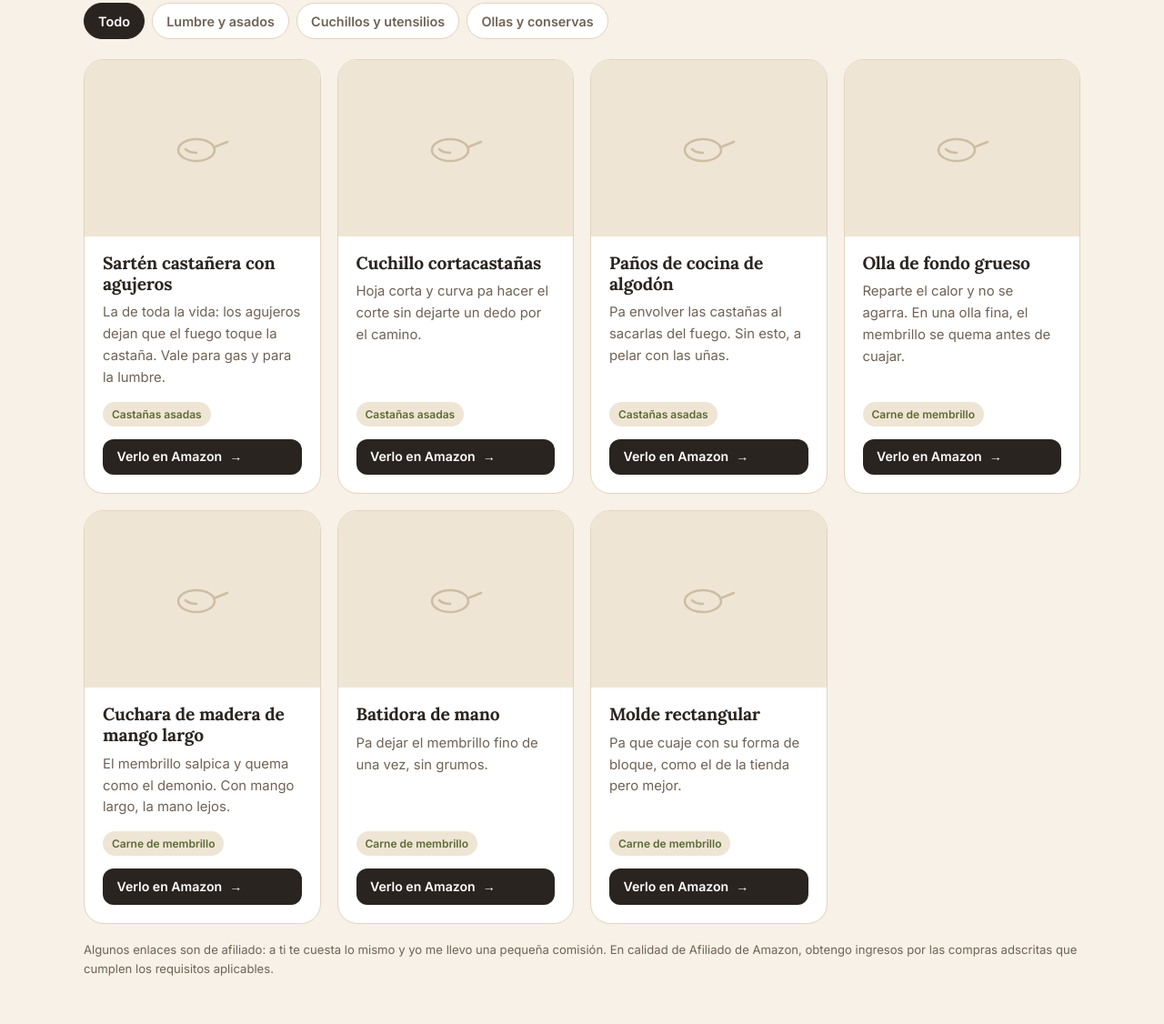
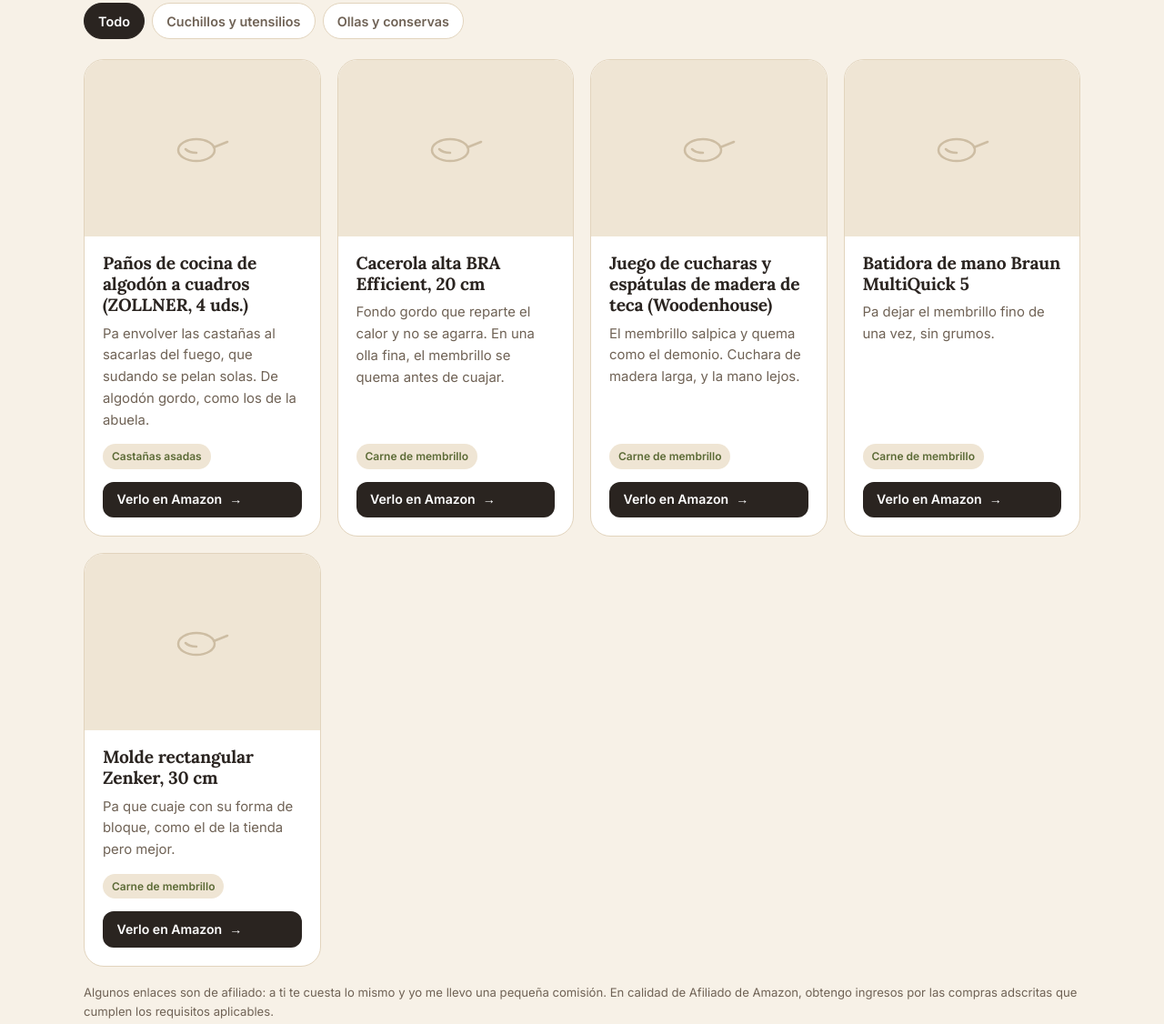
Before and after one commit to elhuertodeanselmo/web-anselmo, a plain HTML site: page despensa.html in a window 1280 px wide. Shown: the part 421-1547 px from the top of the page at 91% size. Drawn offline with Linux system fonts and the light colour scheme.

Commit message:
Productos de Amazon con 4,5+ estrellas y más de 100 valoraciones; fuera la castañera
Co-Authored-By: Claude Opus 5.5 <noreply@anthropic.com>
Claude-Session: https://claude.ai/code/session_013d59m4A6tFVs59fAoZba4R

```diff
--- a/despensa.html
+++ b/despensa.html
@@ -196,42 +196,32 @@ footer b{color:#fff8ec!important}
   <p style="font-family:Lora,Georgia,serif;font-style:italic;font-size:1.2rem;margin:0">Junto y ordenao. Lo que no uso, aquí no está.</p>
 </div></div>
 <section class="sec"><div class="ancho">
-  <div class="filtros"><button data-cat="todo" aria-pressed="true">Todo</button><button data-cat="Lumbre y asados" aria-pressed="false">Lumbre y asados</button><button data-cat="Cuchillos y utensilios" aria-pressed="false">Cuchillos y utensilios</button><button data-cat="Ollas y conservas" aria-pressed="false">Ollas y conservas</button></div>
-  <div class="fichas"><article class="ficha rev" data-cat="Lumbre y asados">
-  <div class="foto"><div class="ph"><svg viewBox="0 0 64 64" fill="none" stroke="currentColor" stroke-width="2.5" stroke-linecap="round"><ellipse cx="26" cy="34" rx="20" ry="12"/><path d="M45 31l15-6"/><path d="M14 33c3 3 8 4 12 4"/></svg></div><img src="img/productos/castanera.jpg" alt="Sartén castañera con agujeros" loading="lazy" onerror="this.remove()"></div>
-  <div class="cuerpo"><h3>Sartén castañera con agujeros</h3><p class="por">La de toda la vida: los agujeros dejan que el fuego toque la castaña. Vale para gas y para la lumbre.</p>
+  <div class="filtros"><button data-cat="todo" aria-pressed="true">Todo</button><button data-cat="Cuchillos y utensilios" aria-pressed="false">Cuchillos y utensilios</button><button data-cat="Ollas y conservas" aria-pressed="false">Ollas y conservas</button></div>
+  <div class="fichas"><article class="ficha rev" data-cat="Cuchillos y utensilios">
+  <div class="foto"><div class="ph"><svg viewBox="0 0 64 64" fill="none" stroke="currentColor" stroke-width="2.5" stroke-linecap="round"><ellipse cx="26" cy="34" rx="20" ry="12"/><path d="M45 31l15-6"/><path d="M14 33c3 3 8 4 12 4"/></svg></div><img src="img/productos/panos.jpg" alt="Paños de cocina de algodón a cuadros (ZOLLNER, 4 uds.)" loading="lazy" onerror="this.remove()"></div>
+  <div class="cuerpo"><h3>Paños de cocina de algodón a cuadros (ZOLLNER, 4 uds.)</h3><p class="por">Pa envolver las castañas al sacarlas del fuego, que sudando se pelan solas. De algodón gordo, como los de la abuela.</p>
   <div class="usos"><a href="castanas.html">Castañas asadas</a></div>
-  <a class="bt peq flecha" href="https://www.amazon.es/dp/B071WKHGN2?tag=elhuertodeanselmo-21" rel="sponsored nofollow noopener" target="_blank">Verlo en Amazon </a></div>
+  <a class="bt peq flecha" href="https://www.amazon.es/dp/B01HM1YA1O?tag=elhuertodeanselmo-21" rel="sponsored nofollow noopener" target="_blank">Verlo en Amazon </a></div>
+</article><article class="ficha rev" data-cat="Ollas y conservas">
+  <div class="foto"><div class="ph"><svg viewBox="0 0 64 64" fill="none" stroke="currentColor" stroke-width="2.5" stroke-linecap="round"><ellipse cx="26" cy="34" rx="20" ry="12"/><path d="M45 31l15-6"/><path d="M14 33c3 3 8 4 12 4"/></svg></div><img src="img/productos/olla.jpg" alt="Cacerola alta BRA Efficient, 20 cm" loading="lazy" onerror="this.remove()"></div>
+  <div class="cuerpo"><h3>Cacerola alta BRA Efficient, 20 cm</h3><p class="por">Fondo gordo que reparte el calor y no se agarra. En una olla fina, el membrillo se quema antes de cuajar.</p>
+  <div class="usos"><a href="membrillo.html">Carne de membrillo</a></div>
+  <a class="bt peq flecha" href="https://www.amazon.es/dp/B009U806MK?tag=elhuertodeanselmo-21" rel="sponsored nofollow noopener" target="_blank">Verlo en Amazon </a></div>
 </article><article class="ficha rev" data-cat="Cuchillos y utensilios">
-  <div class="foto"><div class="ph"><svg viewBox="0 0 64 64" fill="none" stroke="currentColor" stroke-width="2.5" stroke-linecap="round"><ellipse cx="26" cy="34" rx="20" ry="12"/><path d="M45 31l15-6"/><path d="M14 33c3 3 8 4 12 4"/></svg></div><img src="img/productos/cortacastanas.jpg" alt="Cuchillo cortacastañas" loading="lazy" onerror="this.remove()"></div>
-  <div class="cuerpo"><h3>Cuchillo cortacastañas</h3><p class="por">Hoja corta y curva pa hacer el corte sin dejarte un dedo por el camino.</p>
-  <div class="usos"><a href="castanas.html">Castañas asadas</a></div>
-  <a class="bt peq flecha" href="#AMAZON-cortacastanas" rel="sponsored nofollow noopener" target="_blank">Verlo en Amazon </a></div>
-</article><article class="ficha rev" data-cat="Cuchillos y utensilios">
-  <div class="foto"><div class="ph"><svg viewBox="0 0 64 64" fill="none" stroke="currentColor" stroke-width="2.5" stroke-linecap="round"><ellipse cx="26" cy="34" rx="20" ry="12"/><path d="M45 31l15-6"/><path d="M14 33c3 3 8 4 12 4"/></svg></div><img src="img/productos/panos.jpg" alt="Paños de cocina de algodón" loading="lazy" onerror="this.remove()"></div>
-  <div class="cuerpo"><h3>Paños de cocina de algodón</h3><p class="por">Pa envolver las castañas al sacarlas del fuego. Sin esto, a pelar con las uñas.</p>
-  <div class="usos"><a href="castanas.html">Castañas asadas</a></div>
-  <a class="bt peq flecha" href="#AMAZON-panos" rel="sponsored nofollow noopener" target="_blank">Verlo en Amazon </a></div>
+  <div class="foto"><div class="ph"><svg viewBox="0 0 64 64" fill="none" stroke="currentColor" stroke-width="2.5" stroke-linecap="round"><ellipse cx="26" cy="34" rx="20" ry="12"/><path d="M45 31l15-6"/><path d="M14 33c3 3 8 4 12 4"/></svg></div><img src="img/productos/cuchara.jpg" alt="Juego de cucharas y espátulas de madera de teca (Woodenhouse)" loading="lazy" onerror="this.remove()"></div>
+  <div class="cuerpo"><h3>Juego de cucharas y espátulas de madera de teca (Woodenhouse)</h3><p class="por">El membrillo salpica y quema como el demonio. Cuchara de madera larga, y la mano lejos.</p>
+  <div class="usos"><a href="membrillo.html">Carne de membrillo</a></div>
+  <a class="bt peq flecha" href="https://www.amazon.es/dp/B0BBGQ2GLZ?tag=elhuertodeanselmo-21" rel="sponsored nofollow noopener" target="_blank">Verlo en Amazon </a></div>
 </article><article class="ficha rev" data-cat="Ollas y conservas">
-  <div class="foto"><div class="ph"><svg viewBox="0 0 64 64" fill="none" stroke="currentColor" stroke-width="2.5" stroke-linecap="round"><ellipse cx="26" cy="34" rx="20" ry="12"/><path d="M45 31l15-6"/><path d="M14 33c3 3 8 4 12 4"/></svg></div><img src="img/productos/olla.jpg" alt="Olla de fondo grueso" loading="lazy" onerror="this.remove()"></div>
-  <div class="cuerpo"><h3>Olla de fondo grueso</h3><p class="por">Reparte el calor y no se agarra. En una olla fina, el membrillo se quema antes de cuajar.</p>
+  <div class="foto"><div class="ph"><svg viewBox="0 0 64 64" fill="none" stroke="currentColor" stroke-width="2.5" stroke-linecap="round"><ellipse cx="26" cy="34" rx="20" ry="12"/><path d="M45 31l15-6"/><path d="M14 33c3 3 8 4 12 4"/></svg></div><img src="img/productos/batidora.jpg" alt="Batidora de mano Braun MultiQuick 5" loading="lazy" onerror="this.remove()"></div>
+  <div class="cuerpo"><h3>Batidora de mano Braun MultiQuick 5</h3><p class="por">Pa dejar el membrillo fino de una vez, sin grumos.</p>
   <div class="usos"><a href="membrillo.html">Carne de membrillo</a></div>
-  <a class="bt peq flecha" href="#AMAZON-olla" rel="sponsored nofollow noopener" target="_blank">Verlo en Amazon </a></div>
-</article><article class="ficha rev" data-cat="Cuchillos y utensilios">
-  <div class="foto"><div class="ph"><svg viewBox="0 0 64 64" fill="none" stroke="currentColor" stroke-width="2.5" stroke-linecap="round"><ellipse cx="26" cy="34" rx="20" ry="12"/><path d="M45 31l15-6"/><path d="M14 33c3 3 8 4 12 4"/></svg></div><img src="img/productos/cuchara.jpg" alt="Cuchara de madera de mango largo" loading="lazy" onerror="this.remove()"></div>
-  <div class="cuerpo"><h3>Cuchara de madera de mango largo</h3><p class="por">El membrillo salpica y quema como el demonio. Con mango largo, la mano lejos.</p>
+  <a class="bt peq flecha" href="https://www.amazon.es/dp/B0D9VYRDT2?tag=elhuertodeanselmo-21" rel="sponsored nofollow noopener" target="_blank">Verlo en Amazon </a></div>
+</article><article class="ficha rev" data-cat="Ollas y conservas">
+  <div class="foto"><div class="ph"><svg viewBox="0 0 64 64" fill="none" stroke="currentColor" stroke-width="2.5" stroke-linecap="round"><ellipse cx="26" cy="34" rx="20" ry="12"/><path d="M45 31l15-6"/><path d="M14 33c3 3 8 4 12 4"/></svg></div><img src="img/productos/molde.jpg" alt="Molde rectangular Zenker, 30 cm" loading="lazy" onerror="this.remove()"></div>
+  <div class="cuerpo"><h3>Molde rectangular Zenker, 30 cm</h3><p class="por">Pa que cuaje con su forma de bloque, como el de la tienda pero mejor.</p>
   <div class="usos"><a href="membrillo.html">Carne de membrillo</a></div>
-  <a class="bt peq flecha" href="#AMAZON-cuchara" rel="sponsored nofollow noopener" target="_blank">Verlo en Amazon </a></div>
-</article><article class="ficha rev" data-cat="Ollas y conservas">
-  <div class="foto"><div class="ph"><svg viewBox="0 0 64 64" fill="none" stroke="currentColor" stroke-width="2.5" stroke-linecap="round"><ellipse cx="26" cy="34" rx="20" ry="12"/><path d="M45 31l15-6"/><path d="M14 33c3 3 8 4 12 4"/></svg></div><img src="img/productos/batidora.jpg" alt="Batidora de mano" loading="lazy" onerror="this.remove()"></div>
-  <div class="cuerpo"><h3>Batidora de mano</h3><p class="por">Pa dejar el membrillo fino de una vez, sin grumos.</p>
-  <div class="usos"><a href="membrillo.html">Carne de membrillo</a></div>
-  <a class="bt peq flecha" href="#AMAZON-batidora" rel="sponsored nofollow noopener" target="_blank">Verlo en Amazon </a></div>
-</article><article class="ficha rev" data-cat="Ollas y conservas">
-  <div class="foto"><div class="ph"><svg viewBox="0 0 64 64" fill="none" stroke="currentColor" stroke-width="2.5" stroke-linecap="round"><ellipse cx="26" cy="34" rx="20" ry="12"/><path d="M45 31l15-6"/><path d="M14 33c3 3 8 4 12 4"/></svg></div><img src="img/productos/molde.jpg" alt="Molde rectangular" loading="lazy" onerror="this.remove()"></div>
-  <div class="cuerpo"><h3>Molde rectangular</h3><p class="por">Pa que cuaje con su forma de bloque, como el de la tienda pero mejor.</p>
-  <div class="usos"><a href="membrillo.html">Carne de membrillo</a></div>
-  <a class="bt peq flecha" href="#AMAZON-molde" rel="sponsored nofollow noopener" target="_blank">Verlo en Amazon </a></div>
+  <a class="bt peq flecha" href="https://www.amazon.es/dp/B0002244JO?tag=elhuertodeanselmo-21" rel="sponsored nofollow noopener" target="_blank">Verlo en Amazon </a></div>
 </article></div>
   <p class="aviso">Algunos enlaces son de afiliado: a ti te cuesta lo mismo y yo me llevo una pequeña comisión. En calidad de Afiliado de Amazon, obtengo ingresos por las compras adscritas que cumplen los requisitos aplicables.</p>
 </div></section>
```
Also changed, not shown: castanas.html (+4 -14 lines), index.html (+12 -12 lines), membrillo.html (+12 -12 lines).
